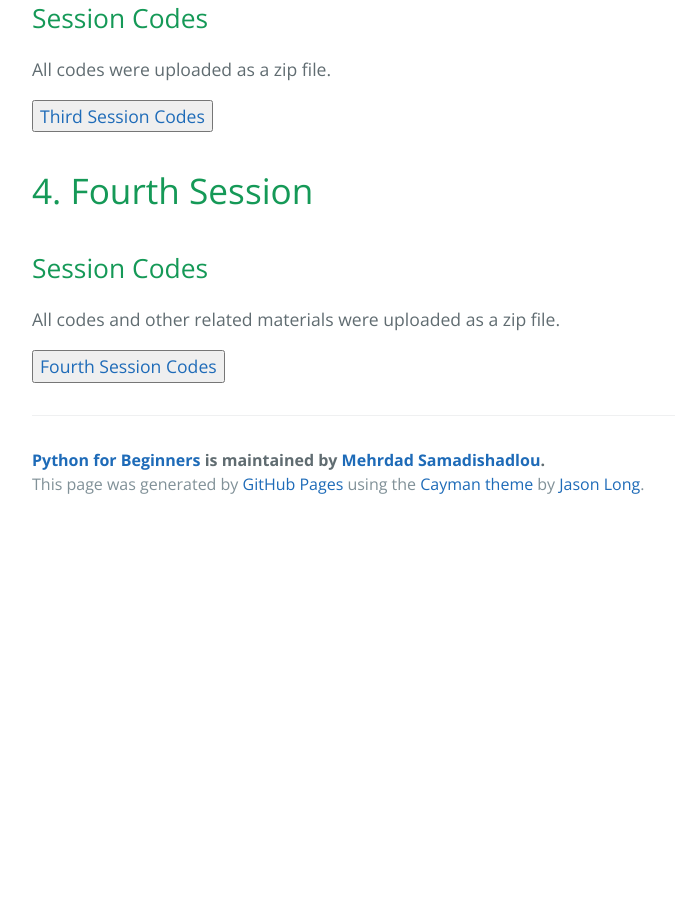
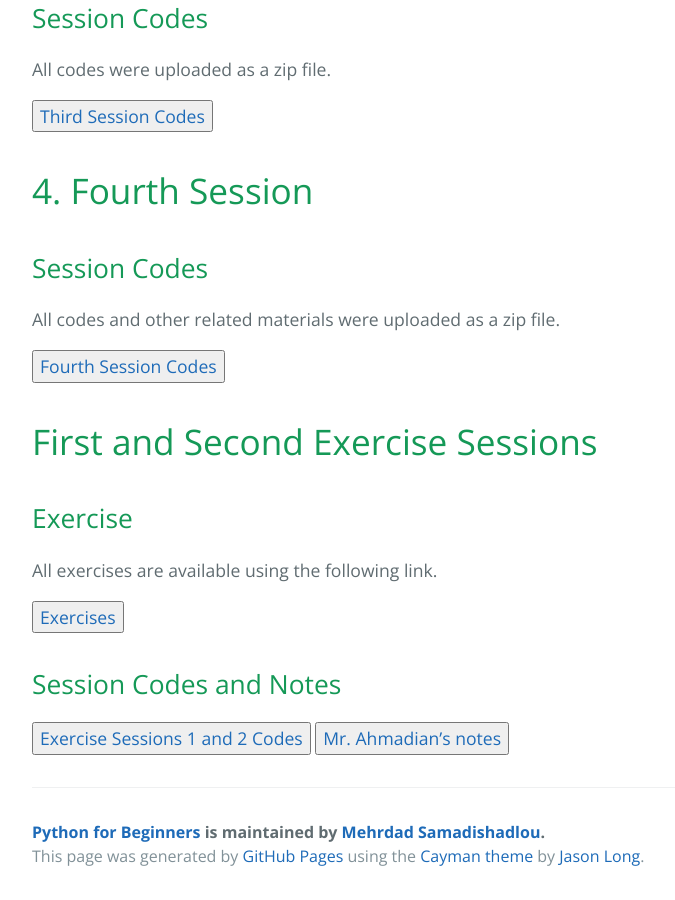
Before and after one commit to MehrdadSamadishadlou/Python_for_Beginners, a Jekyll site: the page built from materials.md, in a window 1280 px wide and 900 px high, scrolled down 2546 px. Shown: the whole window, without its empty margins (192-867 px from the left). Built offline with Jekyll 4.4.1, drawn with Linux system fonts in a browser that asks for light colours; before the commit the page ends 3074 px from its top, so only the background shows below that.

Commit message:
Update materials.md

```diff
--- a/materials.md
+++ b/materials.md
@@ -100,3 +100,15 @@ All codes were uploaded as a zip file.
 All codes and other related materials were uploaded as a zip file.
 
 <a href="https://drive.google.com/file/d/14STrXiNuPViLR7glQ5Z79PBJKq3O6Psy/view?usp=sharing" target="_blank"><button>Fourth Session Codes</button></a>
+
+# First and Second Exercise Sessions
+
+## Exercise
+
+All exercises are available using the following link.
+
+<a href="https://drive.google.com/file/d/1icmPta_KH3_Cx6VU7U_Tr9V-HUJRGI0r/view?usp=sharing" target="_blank"><button>Exercises</button></a>
+
+## Session Codes and Notes
+
+<a href="https://drive.google.com/file/d/1rVaHwsHf1ay8_A3M8mIHAEQtKl2Vrv7O/view?usp=sharing" target="_blank"><button>Exercise Sessions 1 and 2 Codes</button></a> <a href="https://drive.google.com/file/d/1NcczipgceGW2nEoF-u8Nsn83bW5Moieu/view?usp=sharing" target="_blank"><button>Mr. Ahmadian's notes</button></a>
```
